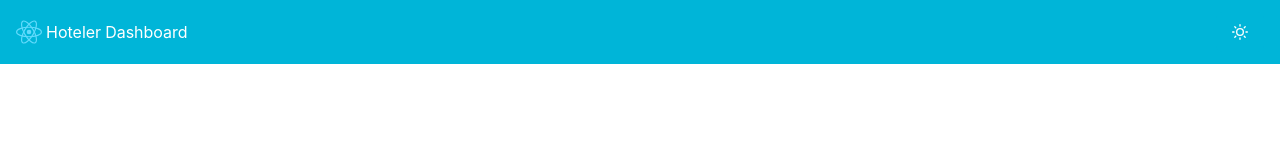
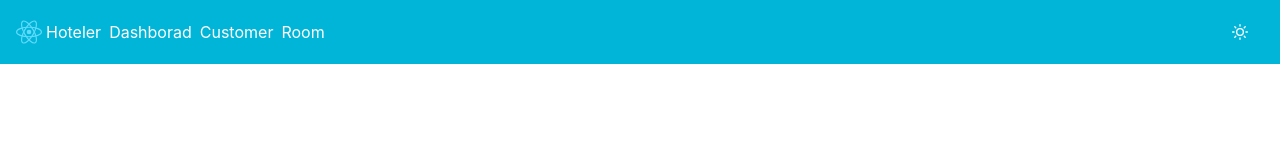
Before and after one commit to damingerdai/hoteler-web-react, a React (Create React App) app: page /dashboard in a window 1280 px wide. Before the commit this address had no page. Shown: the top 160 px of the page. Built offline with nearby package versions, Linux system fonts and the light colour scheme.

Commit message:
feat: support dark mode

```diff
--- a/src/components/Navbar.tsx
+++ b/src/components/Navbar.tsx
@@ -1,25 +1,28 @@
-import { SunIcon } from '@chakra-ui/icons';
+import { MoonIcon, SunIcon } from '@chakra-ui/icons';
 import {
-  Flex, Box, Button, Image, Text, Link,
+  Flex, Box, Button, Image, Text, useColorMode,
 } from '@chakra-ui/react';
 import React from 'react';
-import { Link as ReactLink } from 'react-router-dom';
 import logo from '../react-logo.svg';
+import RouterLink from './RouterLink';
 
-const Navbar = () => (
+const Navbar = () => {
+  const { colorMode, toggleColorMode } = useColorMode();
 
+  return (
     <Flex p='9px 16px' w='100%' color='white' bg='cyan.500' h={16} flexWrap='wrap' alignItems='center'>
       <Image src={logo} w='26px' h='26px' />
       <Text ml='4px'>Hoteler</Text>
-    <Link ml={1} as={ReactLink} to='/'>
-      Dashboard
-    </Link>
+      <RouterLink to='/dashboard' name='Dashborad' />
+      <RouterLink to='/customer' name='Customer' />
+      <RouterLink to='/room' name='Room' />
       <Box flexGrow={1} />
 
-    <Button bg='cyan.500' variant='ghost' _hover={{ bg: 'cyan.500' }} _active={{ bg: 'cyan.500' }}>
-      <SunIcon />
+      <Button bg='cyan.500' variant='ghost' _hover={{ bg: 'cyan.500' }} _active={{ bg: 'cyan.500' }} onClick={toggleColorMode}>
+        { colorMode === 'light' ? <SunIcon /> : <MoonIcon />}
       </Button>
     </Flex>
   );
+};
 
 export default Navbar;
--- /dev/null
+++ b/src/components/RouterLink.tsx
@@ -0,0 +1,19 @@
+import React from 'react';
+import { Link } from '@chakra-ui/react';
+import { Link as ReactLink } from 'react-router-dom';
+
+const RouterLink = ({ to, name }: { to: string, name: string }) => (
+  <Link
+    ml={2}
+    as={ReactLink}
+    textDecoration='none'
+    _hover={{
+      textDecoration: 'none',
+    }}
+    to={to}
+  >
+    {name}
+  </Link>
+);
+
+export default RouterLink;
--- a/src/index.tsx
+++ b/src/index.tsx
@@ -2,11 +2,12 @@ import React from 'react';
 import { createRoot } from 'react-dom/client';
 import { Provider } from 'react-redux';
 import { BrowserRouter } from 'react-router-dom';
-import { ChakraProvider } from '@chakra-ui/react';
+import { ChakraProvider, ColorModeScript } from '@chakra-ui/react';
 import './index.scss';
 import App from './App';
 import reportWebVitals from './reportWebVitals';
 import { store } from './store';
+import theme from './theme';
 
 const container = document.getElementById('root');
 const root = createRoot(container!);
@@ -15,6 +16,7 @@ const app = (
     <BrowserRouter>
       <Provider store={store}>
         <ChakraProvider>
+          <ColorModeScript initialColorMode={theme.config.initialColorMode} />
           <App />
         </ChakraProvider>
       </Provider>
--- /dev/null
+++ b/src/theme.ts
@@ -0,0 +1,12 @@
+import { extendTheme, type ThemeConfig } from '@chakra-ui/react';
+
+// 2. Add your color mode config
+const config: ThemeConfig = {
+  initialColorMode: 'light',
+  useSystemColorMode: false,
+};
+
+// 3. extend the theme
+const theme = extendTheme({ config });
+
+export default theme;
```
Also changed, not shown: .eslintrc.js. Lines whose indentation alone changed are shown as unchanged.
